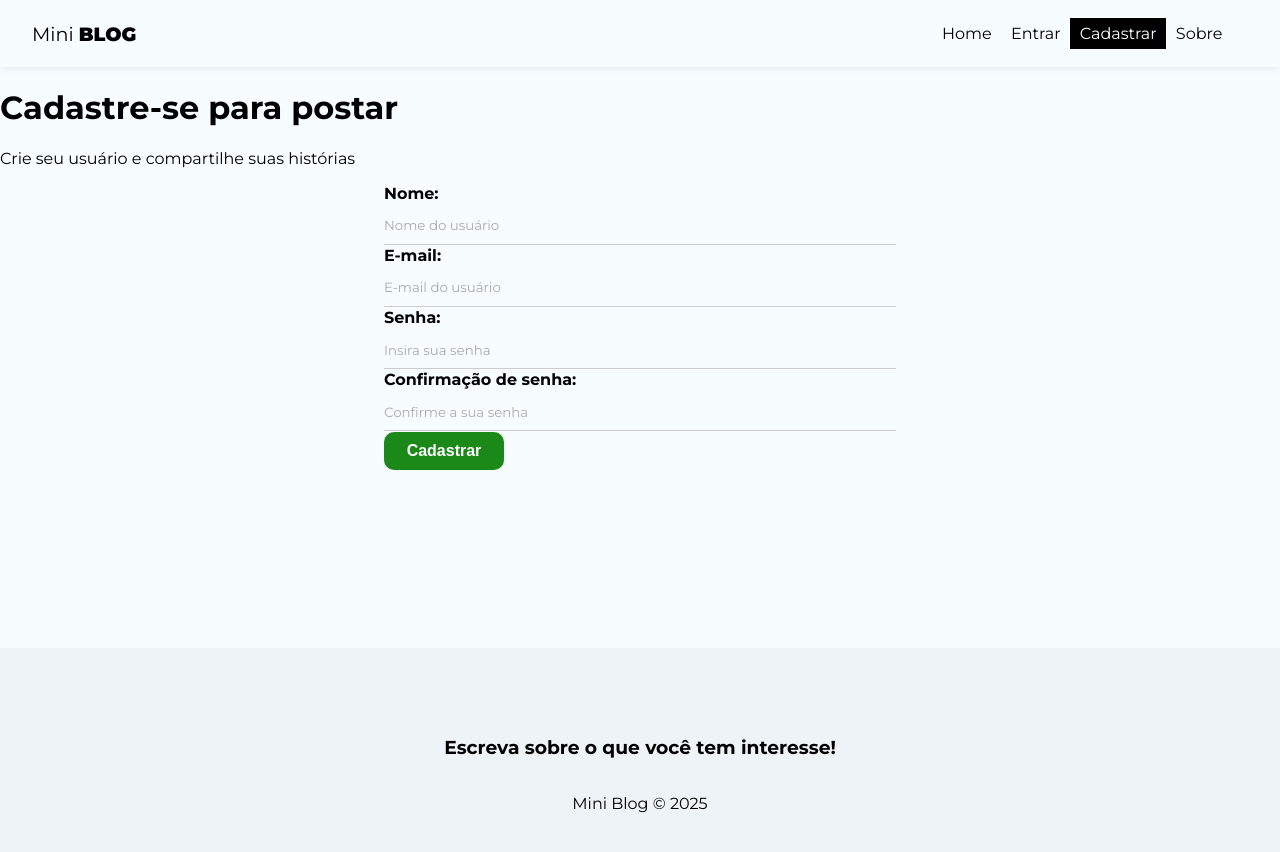
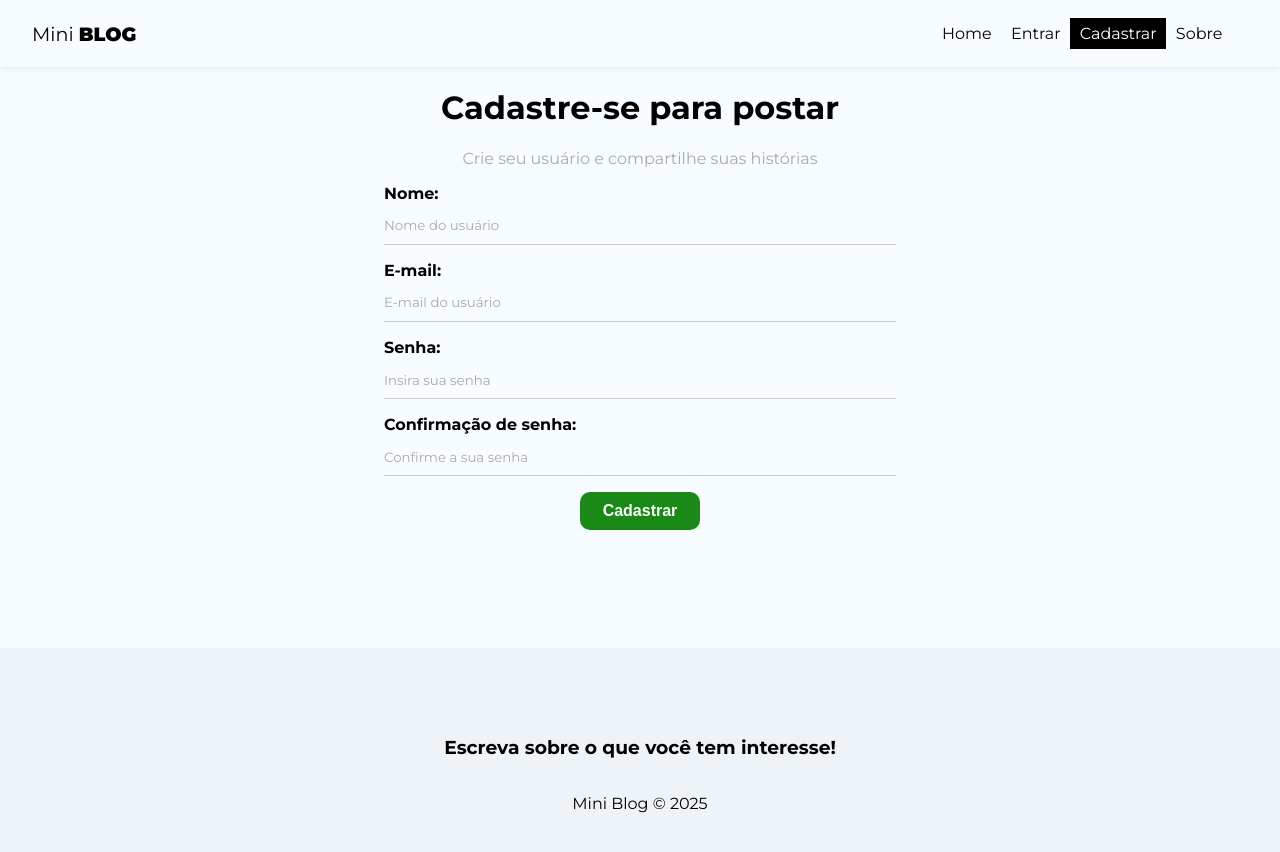
Before and after one commit to lucianapepelucio/mini-blog, a React (Vite) app: page /register in a window 1280 px wide. Shown: the top 852 px of the page. Built offline with nearby package versions, Linux system fonts and the light colour scheme.

Commit message:
register states

```diff
--- a/src/index.css
+++ b/src/index.css
@@ -42,7 +42,7 @@
 label {
   display: flex;
   flex-direction: column;
-  margin-bottom: 1px;
+  margin-bottom: 1em;
 }
 
 label span {
--- a/src/pages/Register/Register.jsx
+++ b/src/pages/Register/Register.jsx
@@ -3,11 +3,35 @@
 import styles from "./Register.module.css";
 
 const Register = () => {
+  const [displayName, setDisplayName] = useState("");
+  const [email, setEmail] = useState("");
+  const [password, setPassword] = useState("");
+  const [confirmPassword, setConfirmPassword] = useState("");
+  const [error, setError] = useState("");
+
+  const handleSubmit = (e) => {
+    e.preventDefault();
+
+    setError("");
+
+    const user = {
+      displayName,
+      email,
+      password,
+    };
+
+    if (password !== confirmPassword) {
+      setError("As senhas precisam ser iguais!");
+      return;
+    }
+    console.log(user);
+  };
+
   return (
-    <div>
+    <div className={styles.register}>
       <h1>Cadastre-se para postar</h1>
       <p>Crie seu usuário e compartilhe suas histórias</p>
-      <form>
+      <form onSubmit={handleSubmit}>
         <label>
           <span>Nome:</span>
           <input
@@ -15,6 +39,8 @@
             name="displayName"
             required
             placeholder="Nome do usuário"
+            value={displayName}
+            onChange={(e) => setDisplayName(e.target.value)}
           />
         </label>
         <label>
@@ -24,6 +50,8 @@
             name="email"
             required
             placeholder="E-mail do usuário"
+            value={email}
+            onChange={(e) => setEmail(e.target.value)}
           />
         </label>
         <label>
@@ -33,6 +61,8 @@
             name="password"
             required
             placeholder="Insira sua senha"
+            value={password}
+            onChange={(e) => setPassword(e.target.value)}
           />
         </label>
         <label>
@@ -42,9 +72,12 @@
             name="confirmPassword"
             required
             placeholder="Confirme a sua senha"
+            value={confirmPassword}
+            onChange={(e) => setConfirmPassword(e.target.value)}
           />
         </label>
         <button className="btn">Cadastrar</button>
+        {error && <p className="error">{error}</p>}
       </form>
     </div>
   );
```
